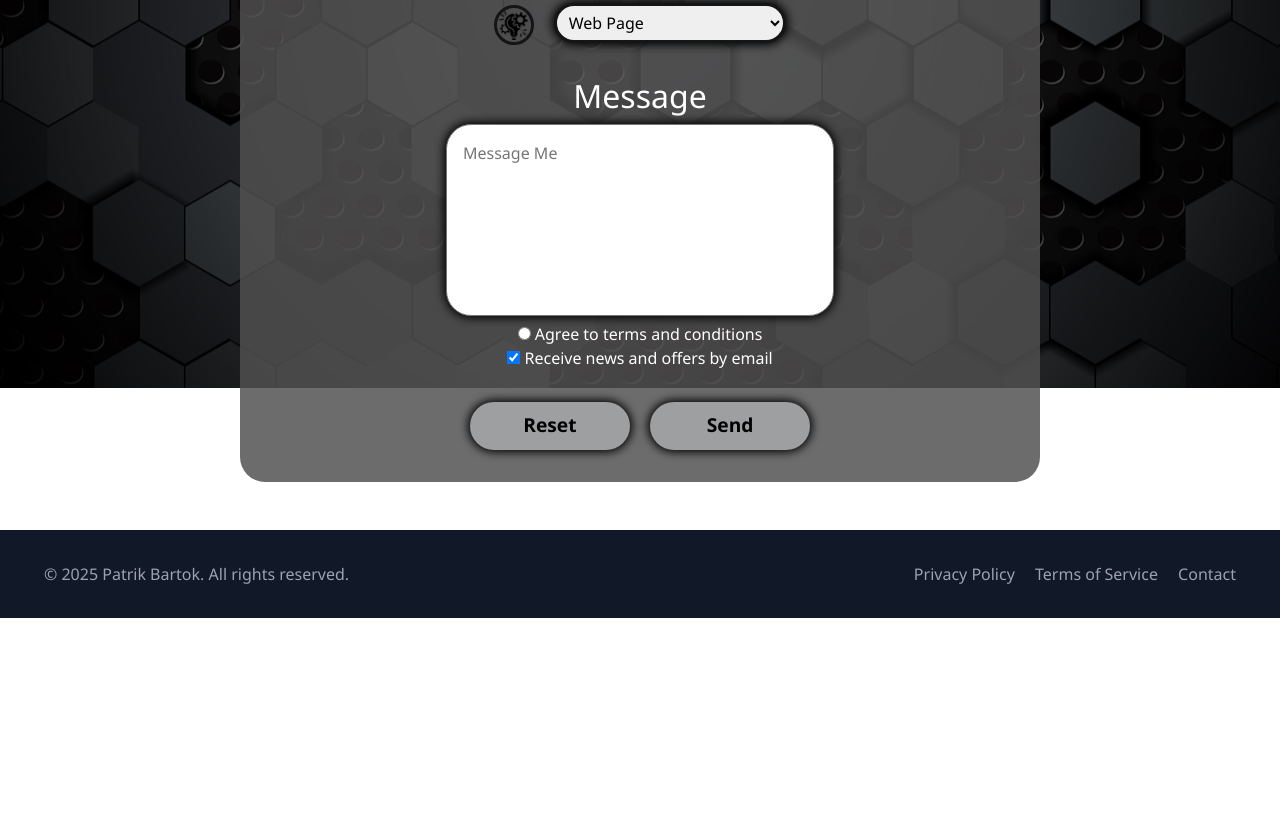
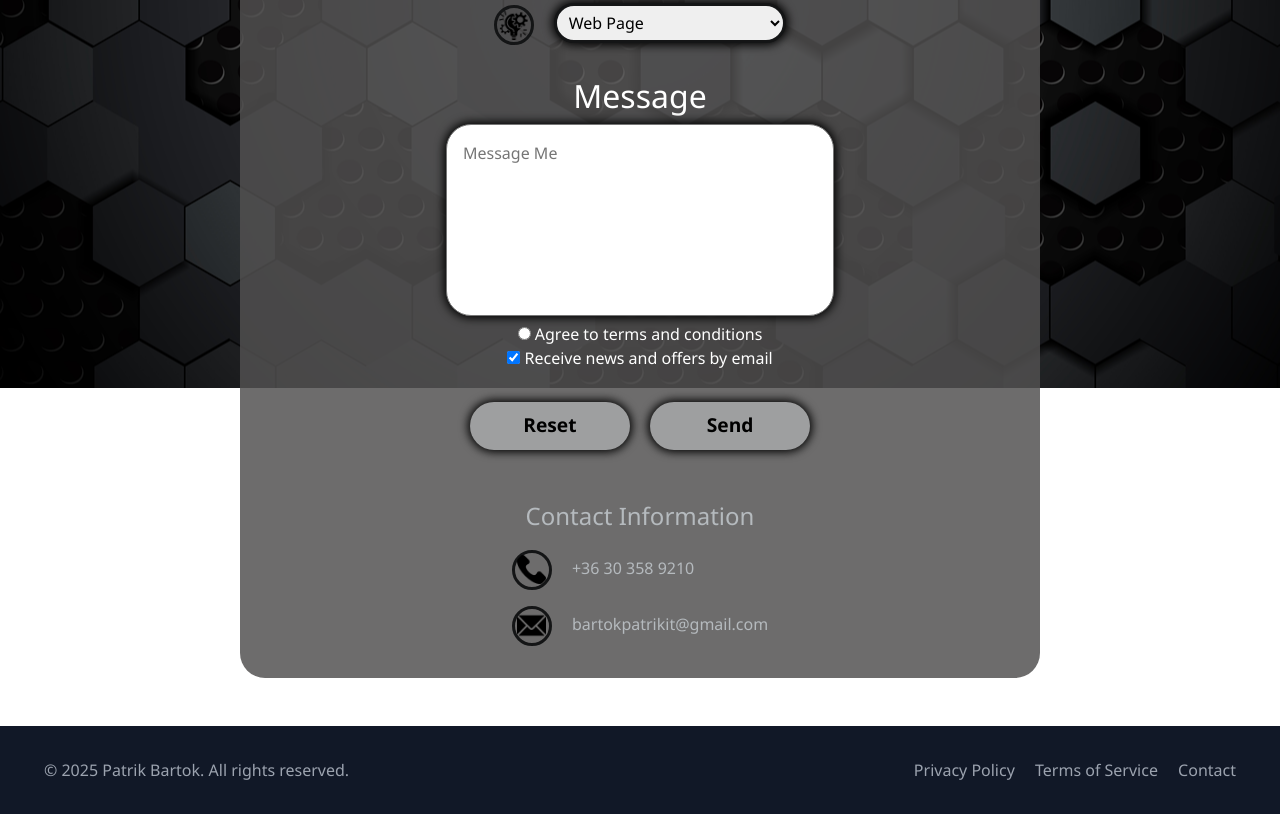
Before and after one commit to BPatrikIT/portfolio, a plain HTML site: page contact.html in a window 1280 px wide. Shown: the part 412-1226 px from the top of the page. Before the commit the page ends 1030 px from the top, so only its background shows below. Drawn offline with Linux system fonts and the light colour scheme.

Commit message:
V0.01.03 - 03/21/2025
Changes:

Bug Fixes:
- Added contact information (POR-31)
- Fixed grammar issues (POR-32)

```diff
--- a/contact.html
+++ b/contact.html
@@ -49,8 +49,24 @@
                     <label for="followUp" class="inputLabel-type2">Receive news and offers by email</label><br>
                     <input type="reset" value="Reset" id="Reset" class="button">
                     <input type="submit" value="Send" id="Send" class="button"><br>
-
                 </form>
+            </div>
+            <div class="col-12 contactInfo">
+                Contact Information
+            </div>
+            <div class="contactInfoContainer">
+                <div class="contactText">
+                    <span class="formLogo">
+                        <img src="files/images/phone.png" alt="phoneLogo">
+                    </span>
+                    <span>+36 30 358 9210</span>
+                </div>
+                <div class="contactText">
+                    <span class="formLogo">
+                        <img src="files/images/email.png" alt="emailLogo">
+                    </span>
+                    <span>bartokpatrikit@gmail.com</span>
+                </div>
             </div>
         </div>
     </div>
--- a/style/contact.css
+++ b/style/contact.css
@@ -93,6 +93,28 @@ legend {
     background-color: #7e7f80;
 }
 
+.contactInfo {
+    text-align: center;
+    margin-top: 1rem;
+    margin-bottom: 1rem;
+    color: #b5babe;
+    font-size: 1.5rem;
+    font-weight: 500;
+}
+
+.contactInfoContainer {
+    display: flex;
+    flex-direction: column;
+    margin: auto;
+    width: fit-content;
+    margin-bottom: 1rem;
+    color: #b5babe;
+}
+
+.contactText {
+    margin-bottom: 1rem;
+}
+
 @media screen and (max-width: 991.5px) {
     .contactContainer .row {
         width: 95%;
--- a/style/navBar.css
+++ b/style/navBar.css
@@ -1,4 +1,4 @@
-/* Prevent the navbar beaing floating nav */
+/* Prevent the navbar being floating nav */
 * {
     margin: 0;
     padding: 0;
```
Also changed, not shown: references.html (+9 -0 lines), files/images/phone.png (added).
